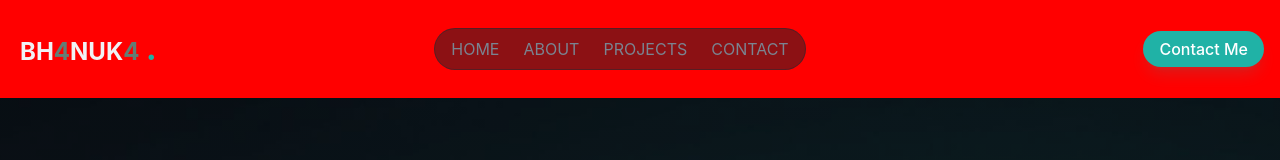
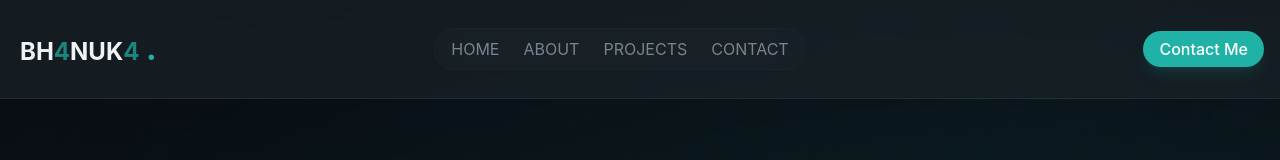
Before and after one commit to BH4NUK4/portfolio, a React app: page / in a window 1280 px wide. Shown: the top 160 px of the page. Built offline with nearby package versions, Linux system fonts and the light colour scheme; the HTML template or start-up script is replaced by a standard one.

Commit message:
test-header-1

```diff
--- a/src/index.css
+++ b/src/index.css
@@ -58,7 +58,14 @@
   }
 
 .glassheader {
-  background: red;
+
+  background-color: color-mix(
+    in srgb,
+    var(--color-surface) 70%,
+    transparent
+  );
+  backdrop-filter: blur(15px);
+  border-bottom: 1px solid var(--color-border);
 }
 
 
```
